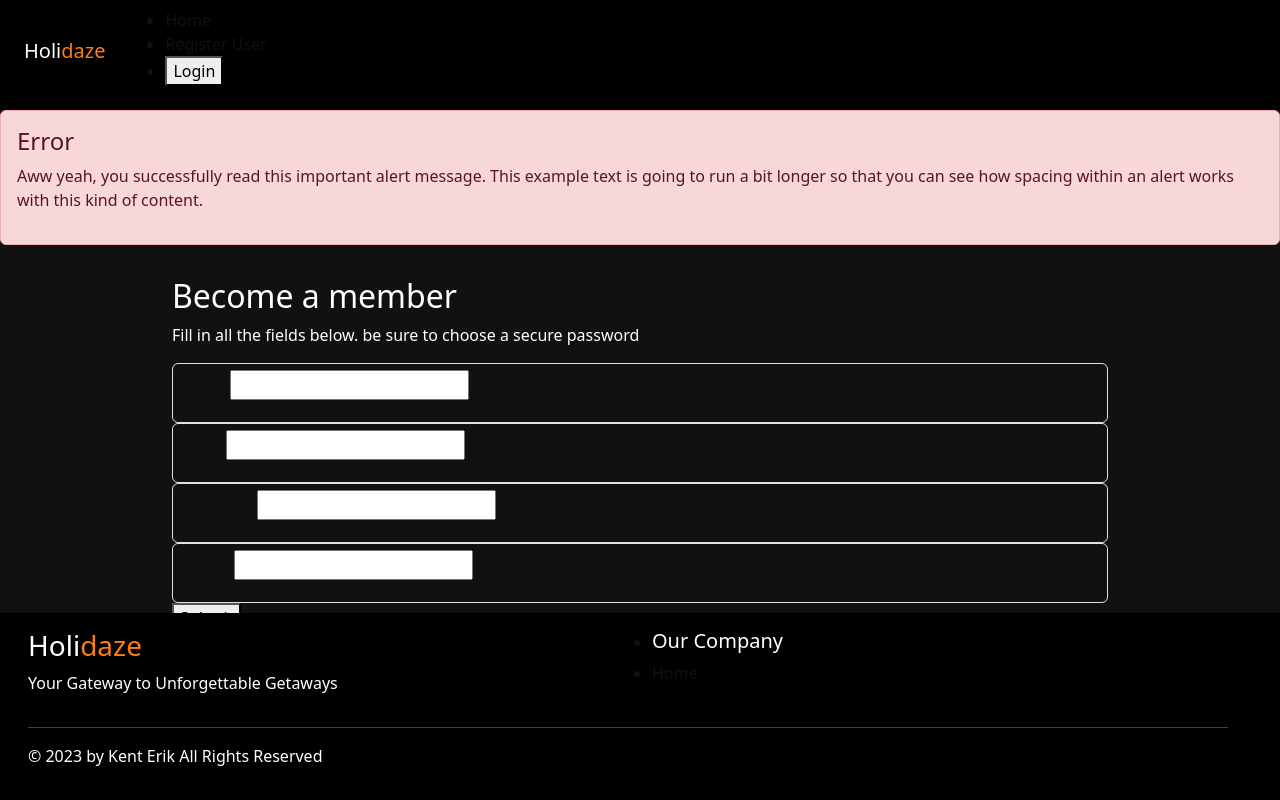
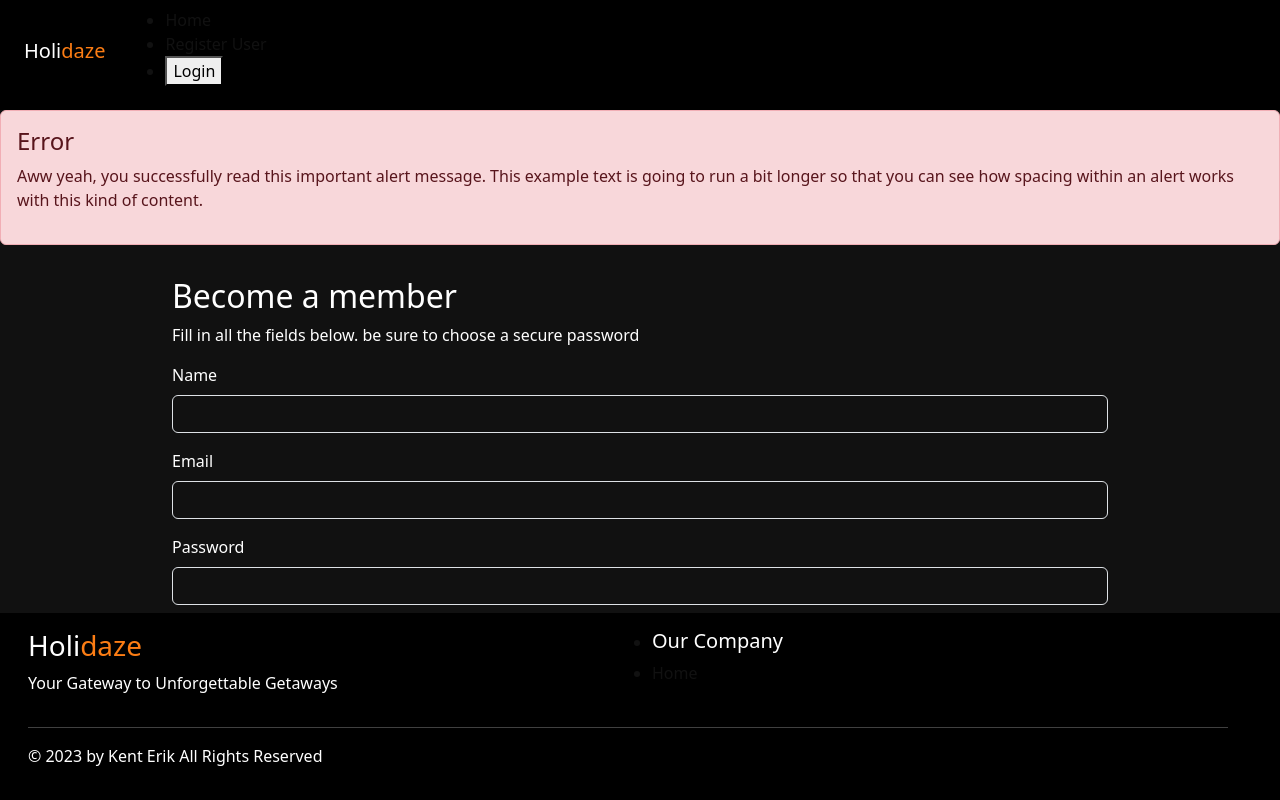
Before and after one commit to nexnic/holidaze_site, a React (Vite) app: page /register in a window 1280 px wide. Built offline with nearby package versions, Linux system fonts and the light colour scheme; no server answers.

Commit message:
fixing error handler and layout

```diff
--- a/src/script/Components/Form/RegisterForm.jsx
+++ b/src/script/Components/Form/RegisterForm.jsx
@@ -35,15 +35,16 @@ function RegisterForm (){
     const {
         register,
         handleSubmit,
+        setError,
         formState: { errors },
       } = useForm({
         resolver: yupResolver(schema),
+        criteriaMode: 'all',
         });
 
     const OnSubmit = async (data) => {
         const {name,email, Password:password,Avatar:avatar} = data
         const user = {name, email, password, avatar}
-        console.log(user)
 
         try {
             const fetching = await fetch('https://api.noroff.dev/api/v1/holidaze/auth/register', {
@@ -54,13 +55,12 @@ function RegisterForm (){
                 body:JSON.stringify(user)
             })
             const receiveData = await fetching.json()
-            console.log(fetching)
-            console.log(receiveData)
             if(fetching.status === 201) {
                 console.log(receiveData)
             }
             if(fetching.status === 400) {
-                console.log(receiveData.status)
+               const {message:msg} = receiveData.errors[0]
+               setError('apiError', { message: msg });
             }
         } catch (error) {
             console.log(error)
@@ -68,28 +68,29 @@ function RegisterForm (){
     }
 
     return (
-        <form onSubmit={handleSubmit(OnSubmit)}>
-            <div className='form-control'>
-                <label htmlFor='name'>Name</label>
-                <input type='name' id='name' {...register('name')} />
+        <form onSubmit={handleSubmit(OnSubmit)} className="text-white">
+            <div className='mb-3'>
+                <label htmlFor='name' className="form-label">Name</label>
+                <input type='name' id='name' className="form-control" {...register('name')} />
                 <p className='error'>{errors.name?.message}</p>
             </div>
-            <div className='form-control'>
-                <label htmlFor='email'>Email</label>
-                <input type='email' id='email' {...register('email')}/>
+            <div className='mb-3'>
+                <label htmlFor='email' className="form-label">Email</label>
+                <input type='email' id='email' className="form-control" {...register('email')}/>
                 <p className='error'>{errors.email?.message}</p>
             </div>
-            <div className='form-control'>
-                <label htmlFor='Password'>Password</label>
-                <input type='password' id='Password' {...register('Password')}/>
+            <div className='mb-3'>
+                <label htmlFor='Password' className="form-label">Password</label>
+                <input type='password' className="form-control" id='Password' {...register('Password')}/>
                 <p className='error'>{errors.Password?.message}</p>
             </div>
-            <div className='form-control'>
-                <label htmlFor='Avatar'>Avatar</label>
-                <input type='url' id='Avatar' {...register('Avatar')} />
+            <div className='mb-3'>
+                <label htmlFor='Avatar' className="form-label">Avatar</label>
+                <input type='url' id='Avatar'className="form-control" {...register('Avatar')} />
                 <p className='error'>{errors.Avatar?.message}</p>
             </div>
-            <button>Submit</button>
+            <p className="text-warning">{errors.apiError?.message}</p>
+            <button className="btn btn-primary">Submit</button>
         </form>
     )
 }
```
